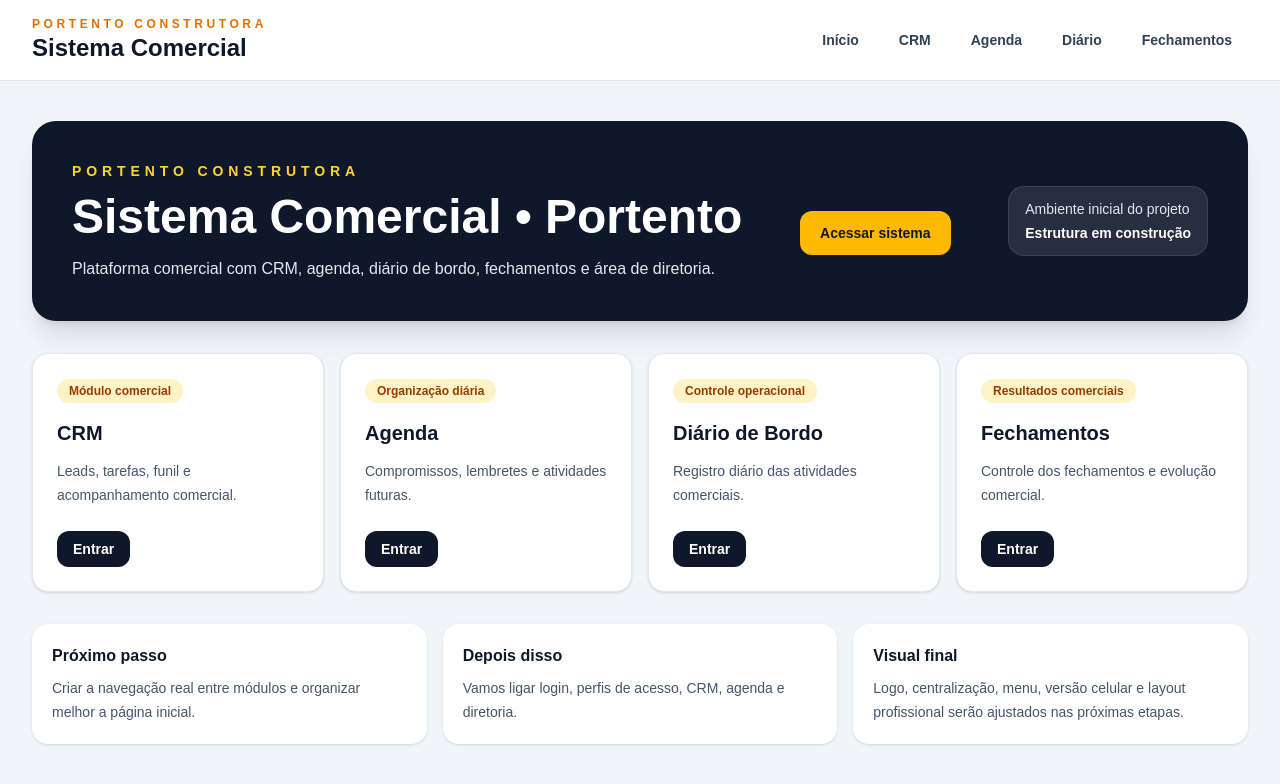
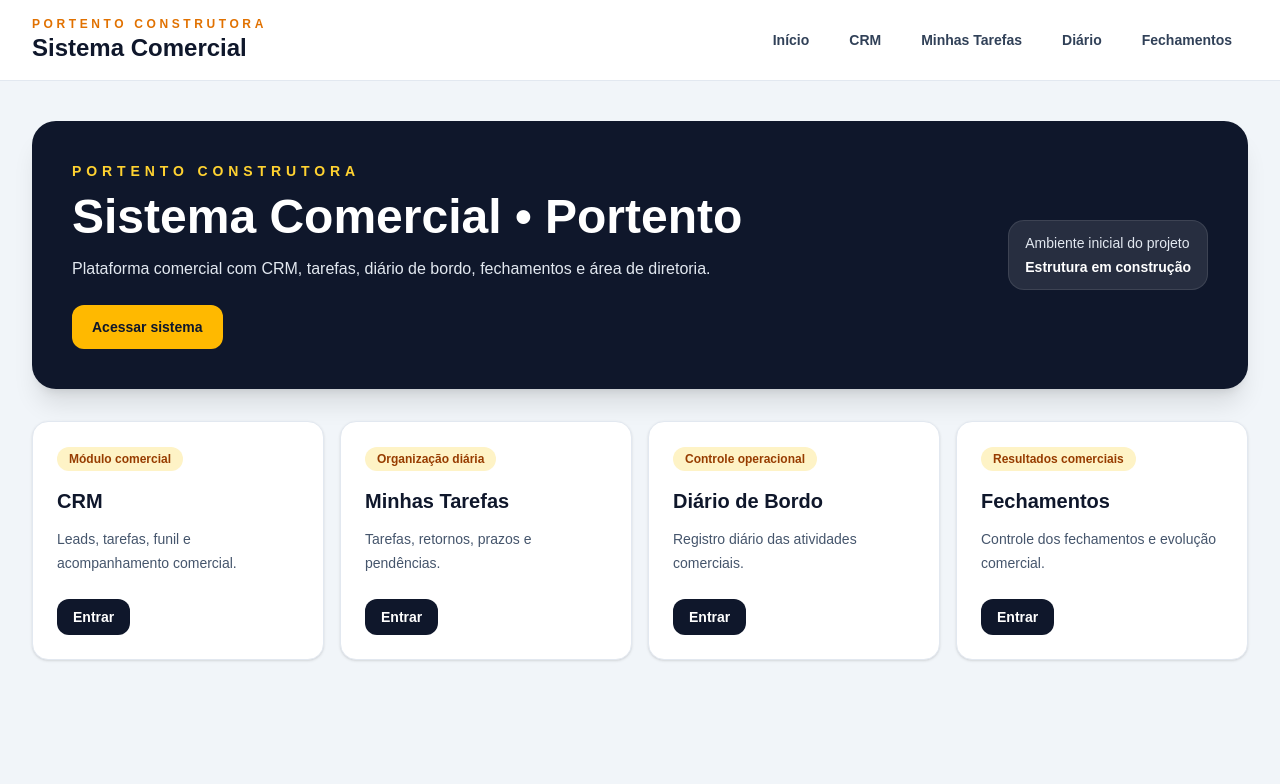
Before and after one commit to PortentoConstrutora/sistema-comercial-portento, a Next.js app: page / in a window 1280 px wide. Shown: the top 784 px of the page. Built offline with nearby package versions, Linux system fonts and the light colour scheme.

Commit message:
backup do sistema comercial

```diff
--- a/app/agenda/page.tsx
+++ b/app/agenda/page.tsx
@@ -195,11 +195,11 @@ async function concluirTarefa(id: number) {
       <div className="mx-auto max-w-7xl">
         <section className="mb-8 rounded-3xl bg-slate-900 px-6 py-8 text-white shadow-xl md:px-10">
           <p className="text-xs font-semibold uppercase tracking-[0.35em] text-amber-300">
-            Minhas Tarefas
+            Tarefas
           </p>
 
           <h1 className="mt-3 text-3xl font-bold md:text-5xl">
-            Agenda de Trabalho
+            Minhas Tarefas
           </h1>
 
           <p className="mt-4 text-sm text-slate-200 md:text-base">
--- a/app/crm/page.tsx
+++ b/app/crm/page.tsx
@@ -33,7 +33,9 @@ export default function CrmPage() {
     const nome = localStorage.getItem("portento_nome");
     const perfilSalvo = localStorage.getItem("portento_perfil");
     const usuario = localStorage.getItem("portento_usuario");
-
+const ehDiretoria =
+  String(perfil || "").toLowerCase() === "diretoria" ||
+  String(perfil || "").toLowerCase() === "admin";
     if (logado !== "sim") {
       router.push("/login");
       return;
--- a/app/layout.tsx
+++ b/app/layout.tsx
@@ -1,21 +1,45 @@
+"use client";
+
 import type { Metadata } from "next";
 import Link from "next/link";
+import { useEffect, useState } from "react";
+import { useRouter } from "next/navigation";
 import "./globals.css";
 
-export const metadata: Metadata = {
-  title: "Sistema Comercial • Portento",
-  description: "Sistema comercial da Portento Construtora",
-};
+// Remova export const metadata daqui se der erro por ser client component
 
 export default function RootLayout({
   children,
 }: Readonly<{
   children: React.ReactNode;
 }>) {
+  const router = useRouter();
+  const [usuario, setUsuario] = useState("");
+  const [perfil, setPerfil] = useState("");
+  const [logado, setLogado] = useState(false);
+
+  useEffect(() => {
+    const usuarioSalvo = localStorage.getItem("portento_usuario") || "";
+    const perfilSalvo = localStorage.getItem("portento_perfil") || "";
+    const logadoSalvo = localStorage.getItem("portento_logado") === "sim";
+
+    setUsuario(usuarioSalvo);
+    setPerfil(perfilSalvo);
+    setLogado(logadoSalvo);
+  }, []);
+
+  function sairDoSistema() {
+    localStorage.removeItem("portento_logado");
+    localStorage.removeItem("portento_usuario");
+    localStorage.removeItem("portento_nome");
+    localStorage.removeItem("portento_perfil");
+    router.push("/login");
+  }
+
   const links = [
     { label: "Início", href: "/" },
     { label: "CRM", href: "/crm" },
-    { label: "Agenda", href: "/agenda" },
+    { label: "Minhas Tarefas", href: "/agenda" },
     { label: "Diário", href: "/diario" },
     { label: "Fechamentos", href: "/fechamentos" },
   ];
@@ -34,7 +58,7 @@ export default function RootLayout({
               </h1>
             </div>
 
-            <nav className="flex flex-wrap gap-2">
+            <nav className="flex flex-wrap items-center gap-2">
               {links.map((link) => (
                 <Link
                   key={link.href}
@@ -44,6 +68,21 @@ export default function RootLayout({
                   {link.label}
                 </Link>
               ))}
+
+              {logado ? (
+                <>
+                  <div className="ml-2 rounded-xl bg-slate-100 px-3 py-2 text-sm font-semibold text-slate-700">
+                    {usuario || "Usuário"} {perfil ? `• ${perfil}` : ""}
+                  </div>
+
+                  <button
+                    onClick={sairDoSistema}
+                    className="rounded-xl bg-slate-900 px-4 py-2 text-sm font-semibold text-white transition hover:bg-slate-700"
+                  >
+                    Sair
+                  </button>
+                </>
+              ) : null}
             </nav>
           </div>
         </header>
--- a/app/login/page.tsx
+++ b/app/login/page.tsx
@@ -56,7 +56,13 @@ export default function LoginPage() {
       localStorage.setItem("portento_nome", data.nome);
       localStorage.setItem("portento_perfil", data.perfil);
 
-      router.push("/painel");
+      const perfilNormalizado = String(data.perfil || "").toLowerCase();
+
+      if (perfilNormalizado === "diretoria" || perfilNormalizado === "admin") {
+        router.push("/diretoria");
+      } else {
+        router.push("/crm");
+      }
     } catch (e) {
       console.error(e);
       setErro("Erro ao entrar no sistema.");
--- a/app/page.tsx
+++ b/app/page.tsx
@@ -1,6 +1,13 @@
+"use client";
+
 import Link from "next/link";
+import { useEffect, useState } from "react";
 
 export default function Home() {
+  const [usuario, setUsuario] = useState("");
+  const [perfil, setPerfil] = useState("");
+  const [logado, setLogado] = useState(false);
+
   const cards = [
     {
       titulo: "CRM",
@@ -9,8 +16,8 @@ export default function Home() {
       href: "/crm",
     },
     {
-      titulo: "Agenda",
-      descricao: "Compromissos, lembretes e atividades futuras.",
+      titulo: "Minhas Tarefas",
+      descricao: "Tarefas, retornos, prazos e pendências.",
       status: "Organização diária",
       href: "/agenda",
     },
@@ -28,6 +35,21 @@ export default function Home() {
     },
   ];
 
+  useEffect(() => {
+    const usuarioSalvo = localStorage.getItem("portento_usuario") || "";
+    const perfilSalvo = localStorage.getItem("portento_perfil") || "";
+    const logadoSalvo = localStorage.getItem("portento_logado") === "sim";
+
+    setUsuario(usuarioSalvo);
+    setPerfil(perfilSalvo);
+    setLogado(logadoSalvo);
+  }, []);
+
+  function getPainelLink() {
+    if (perfil === "diretoria" || perfil === "admin") return "/diretoria";
+    return "/crm";
+  }
+
   return (
     <main className="min-h-screen bg-slate-100 text-slate-900">
       <section className="mx-auto max-w-7xl px-4 py-6 md:px-8 md:py-10">
@@ -43,16 +65,34 @@ export default function Home() {
               </h1>
 
               <p className="mt-4 max-w-2xl text-sm text-slate-200 md:text-base">
-                Plataforma comercial com CRM, agenda, diário de bordo,
+                Plataforma comercial com CRM, tarefas, diário de bordo,
                 fechamentos e área de diretoria.
               </p>
+
+              {logado ? (
+                <div className="mt-6 flex flex-wrap items-center gap-3">
+                  <div className="rounded-xl border border-white/10 bg-white/10 px-4 py-3 text-sm">
+                    Logado como <strong>{usuario || "Usuário"}</strong>
+                    {perfil ? <> • Perfil: <strong>{perfil}</strong></> : null}
                   </div>
+
+                  <Link
+                    href={getPainelLink()}
+                    className="inline-block rounded-xl bg-amber-400 px-5 py-3 text-sm font-semibold text-slate-900 transition hover:bg-amber-300"
+                  >
+                    Entrar no painel
+                  </Link>
+                </div>
+              ) : (
                 <Link
                   href="/login"
                   className="mt-6 inline-block rounded-xl bg-amber-400 px-5 py-3 text-sm font-semibold text-slate-900 transition hover:bg-amber-300"
                 >
                   Acessar sistema
                 </Link>
+              )}
+            </div>
+
             <div className="rounded-2xl border border-white/10 bg-white/10 px-4 py-3 text-sm">
               <p className="text-slate-200">Ambiente inicial do projeto</p>
               <p className="mt-1 font-semibold text-white">
@@ -89,37 +129,6 @@ export default function Home() {
             </div>
           ))}
         </section>
-
-        <section className="grid gap-4 md:grid-cols-3">
-          <div className="rounded-2xl bg-white p-5 shadow-sm">
-            <h3 className="text-base font-bold text-slate-900">
-              Próximo passo
-            </h3>
-            <p className="mt-2 text-sm leading-6 text-slate-600">
-              Criar a navegação real entre módulos e organizar melhor a página
-              inicial.
-            </p>
-          </div>
-
-          <div className="rounded-2xl bg-white p-5 shadow-sm">
-            <h3 className="text-base font-bold text-slate-900">
-              Depois disso
-            </h3>
-            <p className="mt-2 text-sm leading-6 text-slate-600">
-              Vamos ligar login, perfis de acesso, CRM, agenda e diretoria.
-            </p>
-          </div>
-
-          <div className="rounded-2xl bg-white p-5 shadow-sm">
-            <h3 className="text-base font-bold text-slate-900">
-              Visual final
-            </h3>
-            <p className="mt-2 text-sm leading-6 text-slate-600">
-              Logo, centralização, menu, versão celular e layout profissional
-              serão ajustados nas próximas etapas.
-            </p>
-          </div>
-        </section>
       </section>
     </main>
   );
```
Lines whose indentation alone changed are shown as unchanged.
